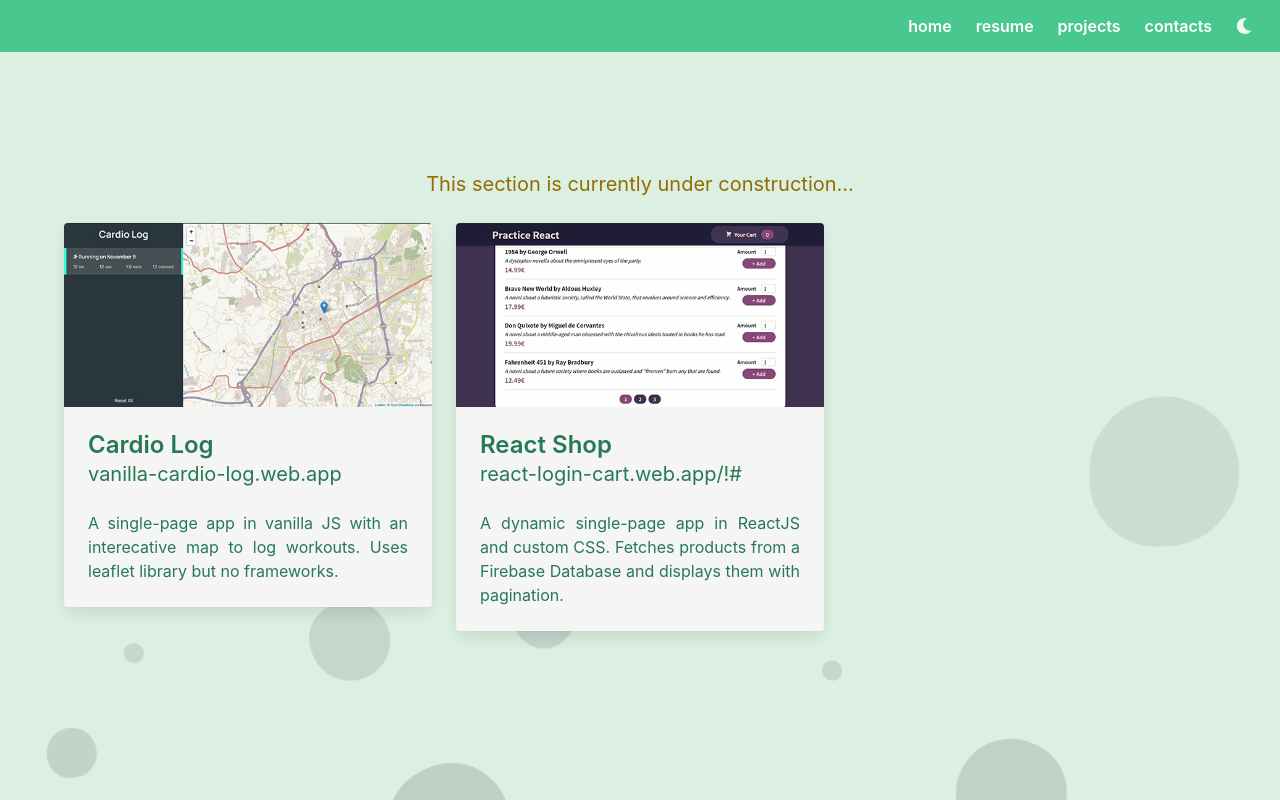
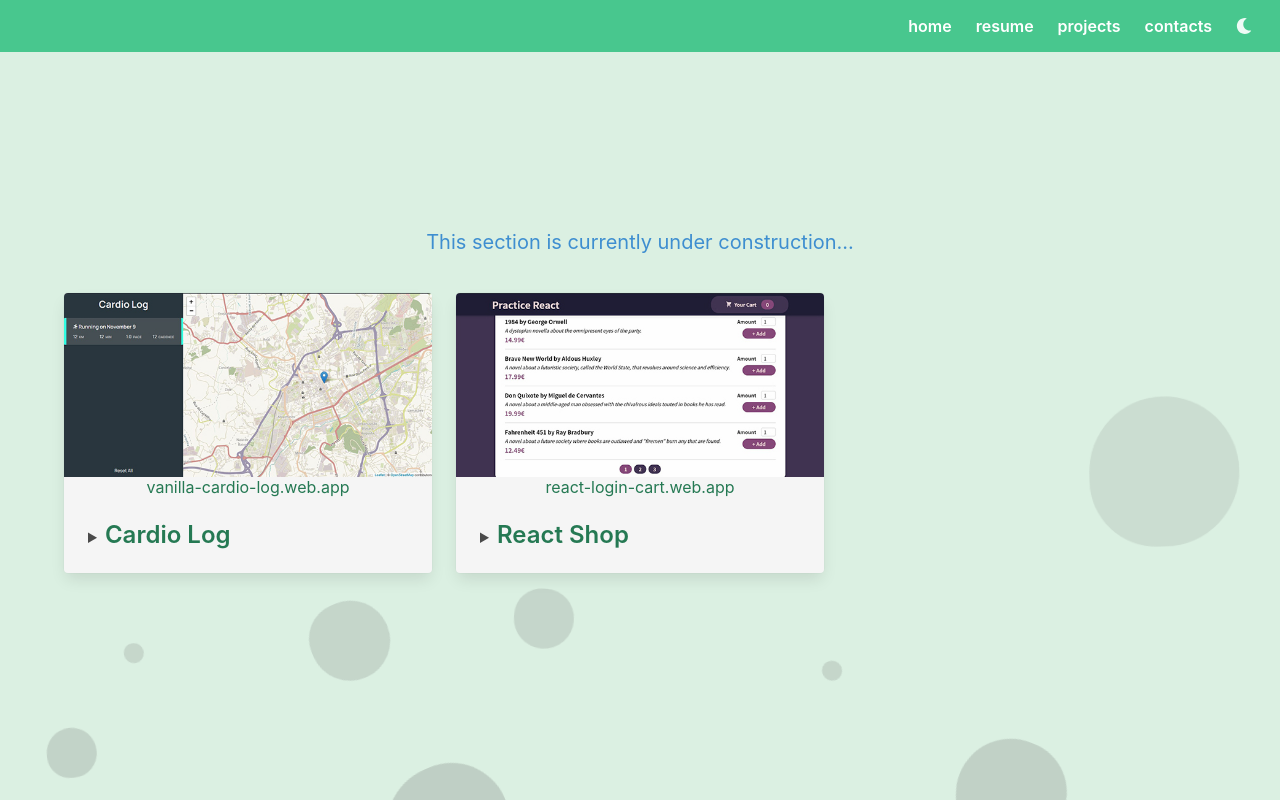
Before and after one commit to Ren-Oliveira/Resume, a React (Create React App) app: page /projects in a window 1280 px wide. Built offline with nearby package versions, Linux system fonts and the light colour scheme.

Commit message:
added details/summary to projects and DRY

```diff
--- a/src/components/ui/projects/ProjectCard.js
+++ b/src/components/ui/projects/ProjectCard.js
@@ -9,34 +9,50 @@ const ProjectCard = props => {
   const titleDark = 'has-text-danger-light';
   const titleLight = 'has-text-success-dark';
 
+  const subtitle = ' subtitle has-text-centered is-size-6';
   const ternaryTitle = darkTheme ? titleDark : titleLight;
+  const ternarySubtitle = darkTheme
+    ? titleDark + subtitle
+    : titleLight + subtitle;
 
   return (
     <div className="column is-one-third">
       <div className={darkTheme ? classDark : classLight}>
         <div className="card-image">
-          <a href={props.projectLink}>
+          <a
+            href={props.projectLink}
+            target="_blank"
+            rel="noreferrer"
+            title="Redirect to this page"
+          >
             <figure className="image is-2by1">
               <img src={props.projectImg} alt="{props.projectImgAlt}" />
             </figure>
+            <p className={ternarySubtitle}>
+              {props.projectLink.replace(/^https?:\/\//, '')}
+            </p>
           </a>
         </div>
 
         <div className="card-content">
           <div className="media">
             <div className="media-content">
-              <p className="title is-size-4">
-                <span className={ternaryTitle}>{props.projectName}</span>
-              </p>
-              <p className="subtitle">
-                <a href={props.projectLink} className={ternaryTitle}>
-                  {props.projectLink.replace(/^https?:\/\//, '')}
-                </a>
-              </p>
+              <details>
+                <summary>
+                  <span className="title is-size-4">
+                    <span
+                      className={ternaryTitle}
+                      title="Click to read description"
+                    >
+                      {props.projectName}
+                    </span>
+                  </span>
+                </summary>
+                <div className="content is-size-6 has-text-justified">
+                  <p className={ternaryTitle}>{props.projectDescription}</p>
+                </div>
+              </details>
             </div>
-          </div>
-          <div className="content is-size-6 has-text-justified">
-            <p className={ternaryTitle}>{props.projectDescription}</p>
           </div>
         </div>
       </div>
--- a/src/pages/Projects.js
+++ b/src/pages/Projects.js
@@ -3,7 +3,7 @@ import ProjectCard from '../components/ui/projects/ProjectCard';
 import cardioIMG from '../assets/cardio_log.jpg';
 import shopIMG from '../assets/react_shop.jpg';
 
-const Projects = props => {
+const Projects = () => {
   const cardioDescription = `A single-page app in vanilla JS with an interecative map to log workouts.
   Uses leaflet library but no frameworks.`;
 
@@ -13,11 +13,11 @@ const Projects = props => {
     <div className="hero is-fullheight">
       <div className="hero-body">
         <div className="container is-centered is-max-widescreen">
-          <div className="has-text-centered mb-5 is-size-5 has-text-warning-dark">
+          <div className="has-text-centered mb-5 is-size-5 has-text-info">
             This section is currently under construction...
           </div>
 
-          <div className="columns">
+          <div className="columns mt-4">
             <ProjectCard
               projectName={'Cardio Log'}
               projectImg={cardioIMG}
@@ -30,7 +30,7 @@ const Projects = props => {
               projectName={'React Shop'}
               projectImg={shopIMG}
               projectImgAlt={'A screenshot from the project page.'}
-              projectLink={'https://react-login-cart.web.app/!#'}
+              projectLink={'https://react-login-cart.web.app'}
               projectDescription={shopDescription}
             />
           </div>
```
